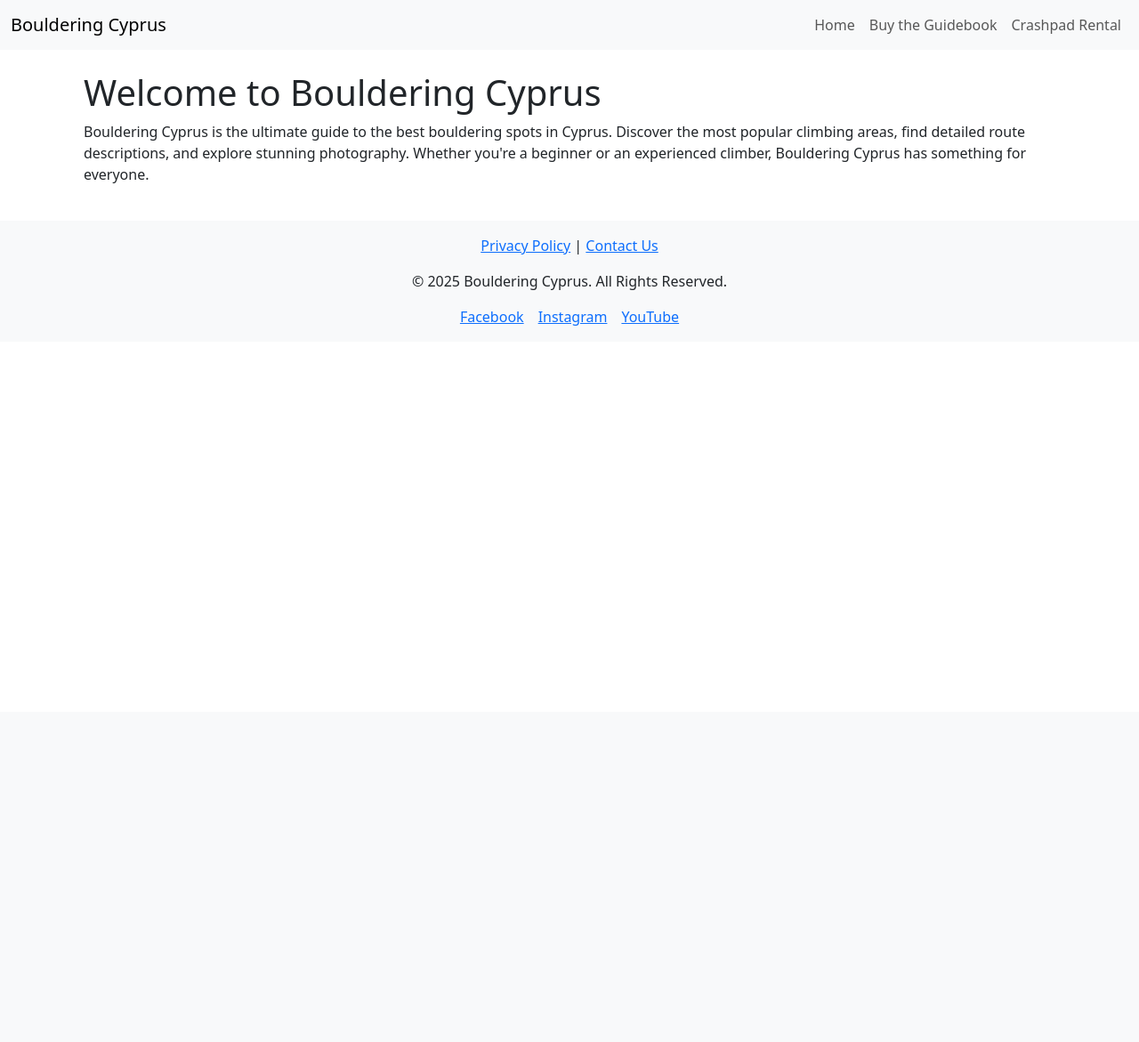
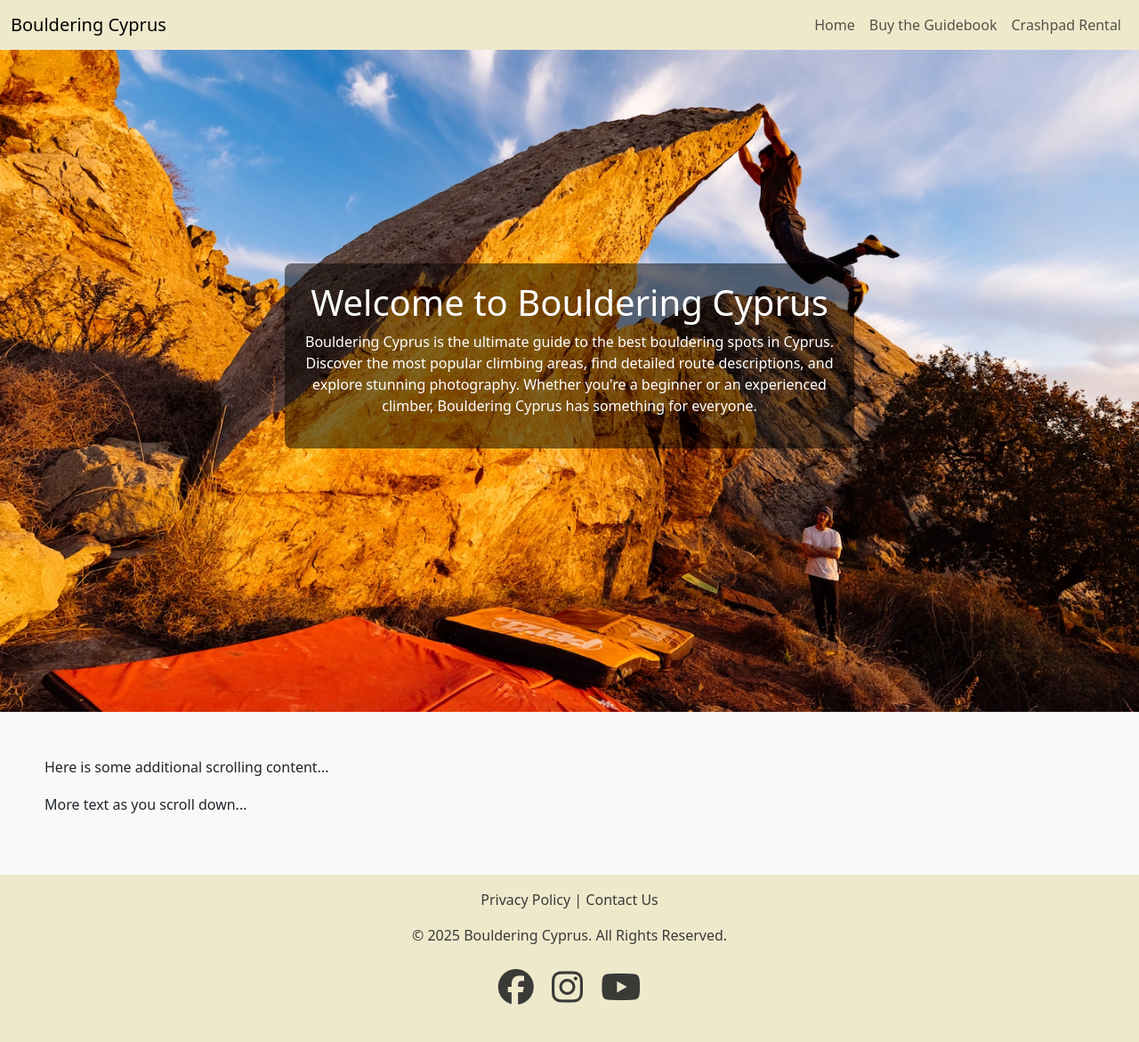
Before and after one commit to dimispapa/bouldering-cyprus, a Django app: page / in a window 1280 px wide. Shown: the whole page at 89% size. Before the commit the page ends 366 px from the top, so only its background shows below. Run offline with Django 5.2, Linux system fonts and the light colour scheme; some libraries are stand-ins or nearby versions.

Commit message:
feat: add hero image section with parallax effect

```diff
--- /dev/null
+++ b/home/static/css/home.css
@@ -0,0 +1,47 @@
+/* Hero Section */
+.hero-section {
+    position: relative;
+    height: 100vh; /* Full viewport height */
+    background-size: cover;
+    background-position: center;
+    background-attachment: fixed;
+    background-image: url("../../../static/images/climber_hanging_alikou_640.webp"); /* Fallback */
+  }
+
+  .hero-overlay {
+    position: absolute;
+    top: 50%;
+    left: 50%;
+    transform: translate(-50%, -50%);
+    text-align: center;
+    color: #fff;
+    background: rgba(0, 0, 0, 0.5); /* Optional overlay for readability */
+    padding: 20px;
+    border-radius: 8px;
+  }
+
+  .content-section {
+    padding: 50px;
+    background-color: #f8f9fa;
+    font-size: 1rem;
+    line-height: 1.6;
+  }
+
+  /* Responsive Background Images */
+  @media (min-width: 641px) {
+    .hero-section {
+      background-image: url("../../../static/images/climber_hanging_alikou_1024.webp");
+    }
+  }
+
+  @media (min-width: 1025px) {
+    .hero-section {
+      background-image: url("../../../static/images/climber_hanging_alikou_1440.webp");
+    }
+  }
+
+  @media (min-width: 1441px) {
+    .hero-section {
+      background-image: url("../../../static/images/climber_hanging_alikou_1920.webp");
+    }
+  }
--- a/home/templates/home/index.html
+++ b/home/templates/home/index.html
@@ -1,14 +1,20 @@
-{% extends "base.html" %}
+{% extends 'base.html' %}
 {% load static %}
 
+{% block extra_css %}
+  <link rel="stylesheet" href="{% static 'css/home.css' %}" />
+{% endblock %}
+
 {% block content %}
-<div class="container">
-  <div class="row">
-    <div class="col">
+  <div class="hero-section">
+    <div class="hero-overlay">
       <h1>Welcome to Bouldering Cyprus</h1>
-      <p>
-        Bouldering Cyprus is the ultimate guide to the best bouldering spots in Cyprus. Discover the most popular climbing areas, find detailed route descriptions, and explore stunning photography. Whether you're a beginner or an experienced climber, Bouldering Cyprus has something for everyone.
-      </p>
+      <p>Bouldering Cyprus is the ultimate guide to the best bouldering spots in Cyprus. Discover the most popular climbing areas, find detailed route descriptions, and explore stunning photography. Whether you're a beginner or an experienced climber, Bouldering Cyprus has something for everyone.</p>
     </div>
   </div>
-  {% endblock %}
+
+  <div class="content-section">
+    <p>Here is some additional scrolling content...</p>
+    <p>More text as you scroll down...</p>
+  </div>
+{% endblock %}
--- a/static/css/base.css
+++ b/static/css/base.css
@@ -0,0 +1,20 @@
+/* Base Colours */
+.primary-colour {
+  color: #3a3a37;
+  background-color: #efe9cc;
+}
+
+.secondary-colour {
+  color: #efe9cc;
+  background-color: #3a3a37;
+}
+
+/* Footer */
+footer a {
+    text-decoration: none;
+    color: #3a3a37;
+}
+
+footer a:hover {
+    text-decoration: underline;
+}
--- a/templates/base.html
+++ b/templates/base.html
@@ -51,7 +51,7 @@
     <!-- Header -->
     <header>
       <!-- Navbar -->
-      <nav class="navbar navbar-expand-lg navbar-light bg-light">
+      <nav class="navbar navbar-expand-lg navbar-light fixed-top primary-colour">
         <div class="container-fluid">
           <a class="navbar-brand" href="{% url 'home' %}">Bouldering Cyprus</a>
           <button class="navbar-toggler" type="button" data-bs-toggle="collapse" data-bs-target="#navbarNav" aria-controls="navbarNav" aria-expanded="false" aria-label="Toggle navigation"><span class="navbar-toggler-icon"></span></button>
@@ -73,14 +73,14 @@
     </header>
 
     <!-- Main Content -->
-    <main class="container my-4">
+    <main>
       {% block content %}
         <!-- Content from child templates will be injected here -->
       {% endblock %}
     </main>
 
     <!-- Footer -->
-    <footer class="bg-light text-center py-3">
+    <footer class="primary-colour text-center py-3">
       <div class="container">
         <p>
           <a href="#">Privacy Policy</a> |
@@ -88,9 +88,11 @@
         </p>
         <p>&copy; {{ year|default:2025 }} Bouldering Cyprus. All Rights Reserved.</p>
         <div class="d-flex justify-content-center">
-          <a href="https://facebook.com" target="_blank" class="mx-2">Facebook</a>
-          <a href="https://instagram.com" target="_blank" class="mx-2">Instagram</a>
-          <a href="https://youtube.com" target="_blank" class="mx-2">YouTube</a>
+          <p>
+            <a href="https://facebook.com" target="_blank" class="mx-2 fs-1"><i class="fa-brands fa-facebook"></i></a>
+            <a href="https://instagram.com/bouldering_cyprus/" target="_blank" class="mx-2 fs-1"><i class="fa-brands fa-instagram"></i></a>
+            <a href="https://www.youtube.com/@cyprusbouldering9957" target="_blank" class="mx-2 fs-1"><i class="fa-brands fa-youtube"></i></a>
+          </p>
         </div>
       </div>
     </footer>
@@ -98,6 +100,5 @@
     {% block postload_js %}
 
     {% endblock %}
-
   </body>
 </html>
```
Also changed, not shown: static/images/climber_hanging_alikou_1024.webp (added), static/images/climber_hanging_alikou_1440.webp (added), static/images/climber_hanging_alikou_1920.webp (added), static/images/climber_hanging_alikou_640.webp (added).
